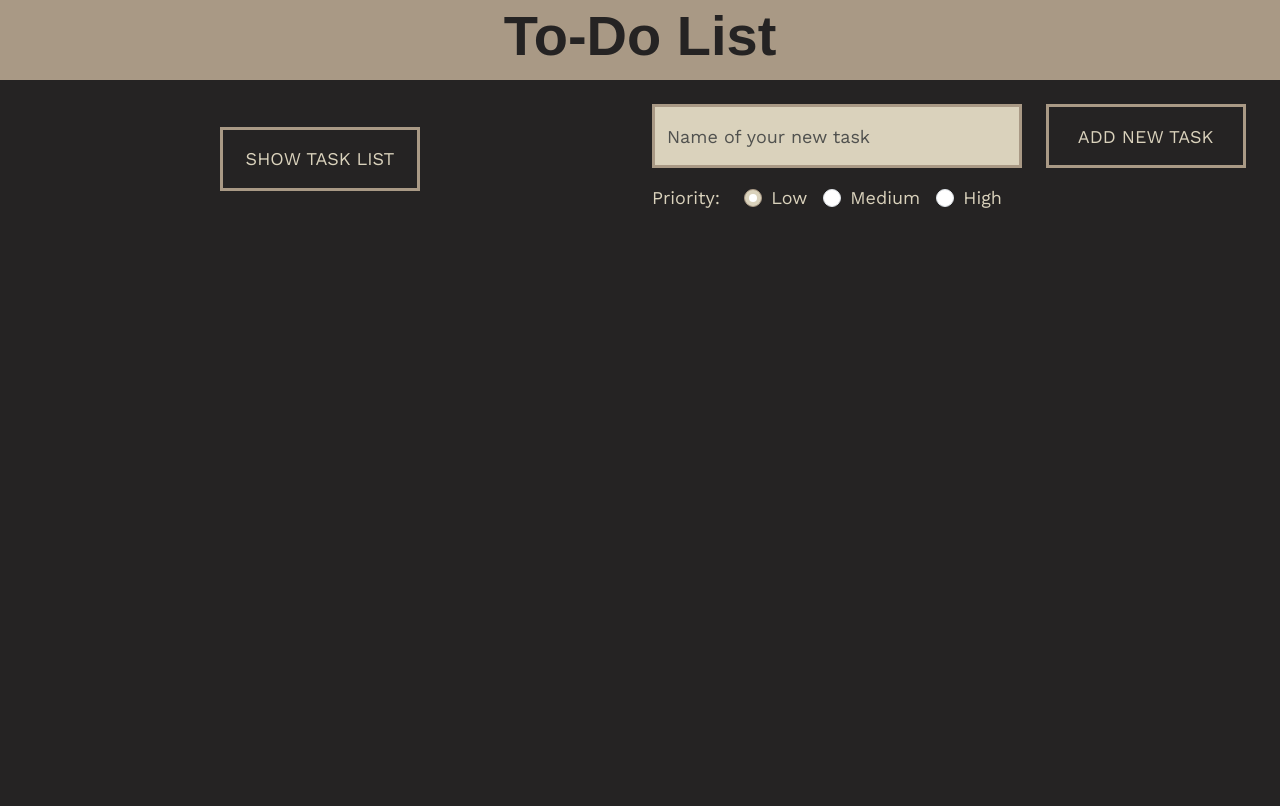
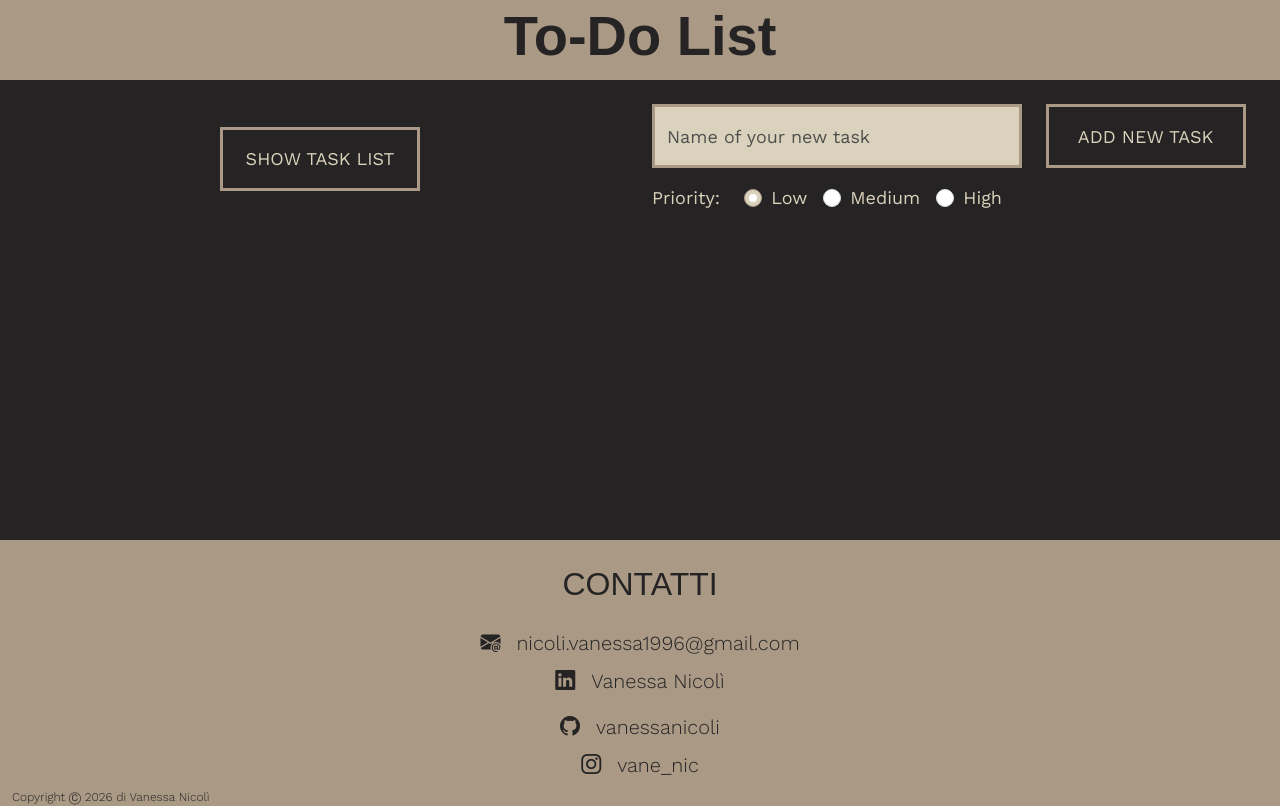
Before and after one commit to vanessanicoli/todo, a plain HTML site: page index.html in a window 1280 px wide. Drawn offline with nearby package versions, Linux system fonts and the light colour scheme; a web font is replaced by a local one.

Commit message:
add: footer + contacts

```diff
--- a/css/style.css
+++ b/css/style.css
@@ -142,6 +142,23 @@ h1, h2, h3, h4, .h1, .h2, .h3, .h4 {
     border: 3px solid var(--beige);
 }
 
+/* FOOTER - CONTATTI */
+
+#wrapperContacts{
+    padding-top: 25px;
+}
+
+#copyright{
+    font-size: 12px;
+}
+
+/* END FOOTER - CONTATTI */
+
+/* CUSTOM */
+
+.vh-30{
+    height: 29.9vh;
+}
 
 /* MEDIA QUERIES */
 @media screen and (max-width: 900px){
--- a/index.html
+++ b/index.html
@@ -70,11 +70,45 @@
     <!-- END SECTION: BUTTONS -->
 
     <!-- SECTION: TASK LIST -->
-    <section id="wrapperList" class="container wrapperList d-none">
+    <section id="wrapperList" class="container wrapperList vh-30 invisible">
 
 
     </section>
     <!-- END SECTION: TASK LIST -->
+
+    <!-- FOOTER - CONTATTI -->
+    <footer id="wrapperContacts" class="container-fluid bg-be text-sg mt-5">
+
+        <div class="container d-flex justify-content-center align-items-center flex-column">
+            <div class="row justify-content-center">
+                <div class="col-12">
+                    <h2 class="text-uppercase text-center">Contatti</h2>
+                </div>
+            </div>
+            <div class="row justify-content-center align-items-center mt-3">
+                <div class="col-12 d-flex justify-content-center align-items-center">
+                    <i class="bi bi-envelope-at-fill text-sg fs-5"></i>
+                    <p class="lead m-0 ms-3">nicoli.vanessa1996@gmail.com</p>
+                </div>
+                <div class="col-12 d-flex justify-content-center align-items-center my-2">
+                    <a href="https://www.linkedin.com/in/vanessa-nicol%C3%AC/" class="text-sg fs-5" target="_blank"><i class="bi bi-linkedin"></i></a>
+                    <p class="lead m-0 ms-3">Vanessa Nicolì</p>
+                </div>
+                <div class="col-12 d-flex justify-content-center align-items-center my-2">
+                    <a href="https://github.com/vanessanicoli" class="text-sg fs-5" target="_blank"><i class="bi bi-github"></i></a>
+                    <p class="lead m-0 ms-3">vanessanicoli</p>
+                </div>
+                <div class="col-12 d-flex justify-content-center align-items-center mb-2">
+                    <a href="https://www.instagram.com/vane_nic/" class="text-sg fs-5" target="_blank"><i class="bi bi-instagram"></i></a>
+                    <p class="lead m-0 ms-3">vane_nic</p>
+                </div>
+            </div>
+        </div>
+
+        <p id="copyright" class="lead m-0">Copyright Ⓒ 2026 di Vanessa Nicolì</p>
+    </footer>
+    <!-- END FOOTER - CONTATTI -->
+
 
     <!-- BOOTSTRAP JS -->
     <script src="https://cdn.jsdelivr.net/npm/bootstrap@5.3.8/dist/js/bootstrap.bundle.min.js" integrity="sha384-FKyoEForCGlyvwx9Hj09JcYn3nv7wiPVlz7YYwJrWVcXK/BmnVDxM+D2scQbITxI" crossorigin="anonymous"></script>
--- a/js/main.js
+++ b/js/main.js
@@ -247,13 +247,13 @@ function showList() {
     if(!checkShow){
         showTaskBtn.innerHTML = `Hide task list`
         checkShow = true;
-        wrapperList.classList.remove('d-none');
+        wrapperList.classList.remove('invisible', 'vh-30');
         renderList();
     }
     else {
         showTaskBtn.innerHTML = `Show task list`
         checkShow = false;
-        wrapperList.classList.add('d-none');
+        wrapperList.classList.add('invisible', 'vh-30');
         wrapperList.innerHTML = ``
     }
 };
```
